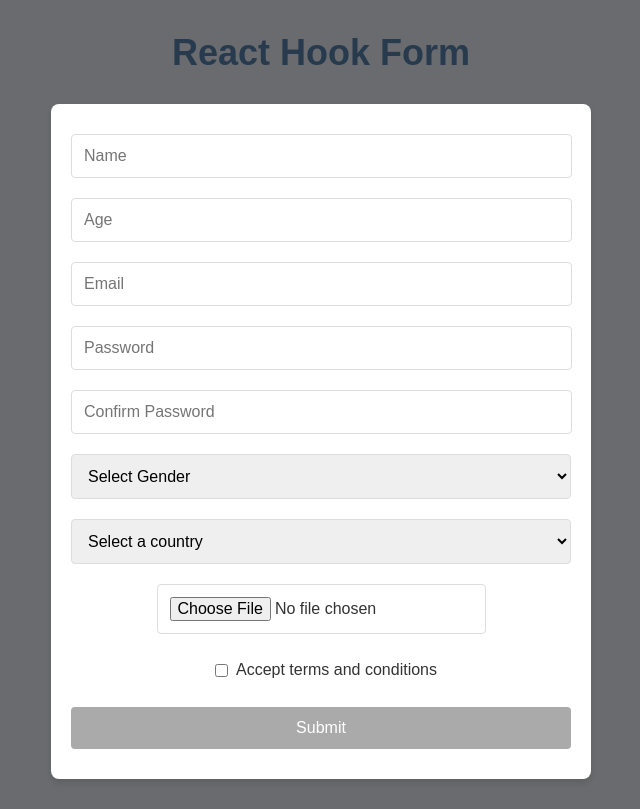
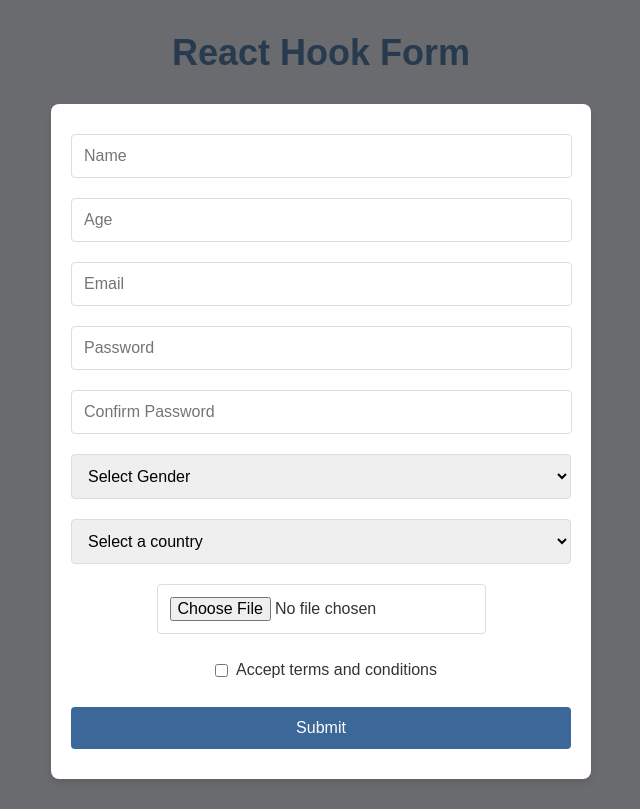
Before and after one commit to mayskii/react-forms, a React (Vite) app in the folder rs-react-app/: page /hook-form in a window 1280 px wide. Shown: the whole page, without its empty margins (319-959 px from the left). Built offline with nearby package versions, Linux system fonts and the light colour scheme.

Commit message:
refactor: fix validation in HookForm

```diff
--- a/rs-react-app/src/components/HookForm.tsx
+++ b/rs-react-app/src/components/HookForm.tsx
@@ -23,11 +23,11 @@
   const {
     register,
     handleSubmit,
-    formState: { errors, isValid },
+    formState: { errors },
     setValue,
   } = useForm<FormData>({
     resolver: yupResolver(validationSchema),
-    mode: 'all',
+    mode: 'onChange',
   });
 
   const dispatch = useDispatch();
@@ -165,9 +165,7 @@
       </label>
       {errors.agreement && <p>{errors.agreement.message}</p>}
 
-      <button type="submit" disabled={!isValid}>
-        Submit
-      </button>
+      <button type="submit">Submit</button>
     </form>
   );
 }
```
